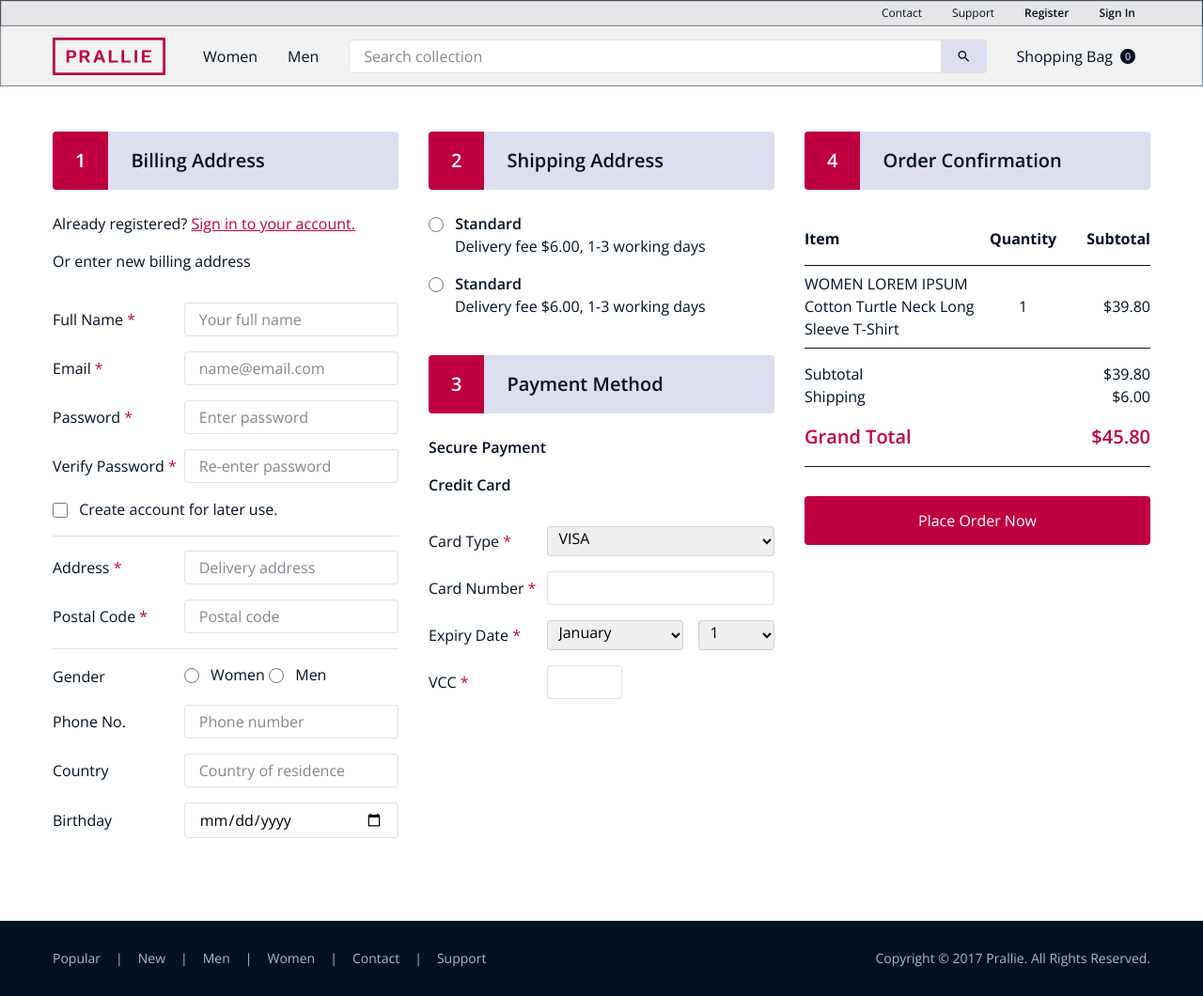
After one commit to rpradhana/im4717-assignment, a PHP site: page /checkout.php in a window 1280 px wide. The commit adds this page. Shown: the whole page at 94% size. Run offline with PHP 8.4, Linux system fonts and the light colour scheme.

Commit message:
add checkout page remove dependency packages fix redundant stylings

```diff
--- a/bag.php
+++ b/bag.php
@@ -10,7 +10,7 @@
 					<h2 class="header u-m-medium--bottom">Shopping Bag</h2>
 					<table class="bag__table">
 						<tr class="table__header">
-							<th class="u-align--left">Image</th>
+							<th class="u-align--left u-p-zero--left">Image</th>
 							<th>Color</th>
 							<th>Size</th>
 							<th class="u-align--left">Item</th>
@@ -19,7 +19,7 @@
 							<th class="u-align--right">Subtotal</th>
 							<th></th>
 						</tr>
-						<tr class="table__row bag__content">
+						<tr class="table__row">
 							<td>
 								<img src="./images/pexels-photo-428338.jpg" class="bag__thumbnail">
 							</td>
--- /dev/null
+++ b/checkout.php
@@ -0,0 +1,280 @@
+<!DOCTYPE html>
+<html lang="en-GB">
+<?php include './php/head.php'; ?>
+<body class="debug o f h">
+	<?php include './php/nav.php' ?>
+	<section class="checkout">
+		<div class="container">
+			<form id="checkout">
+				<div class="row">
+					<div class="four column">
+						<section class="stepper">
+							<div class="stepper__header">
+								<div class="stepper__index">
+									<h3>1</h3>
+								</div>
+								<div class="stepper__step-name">
+									<h3>Billing Address</h3>
+								</div>
+							</div>
+							<div class="stepper__content">
+								<div class="u-m-medium--bottom">Already registered? <a href="#">Sign in to your account.</a></div>
+								<div class="u-m-medium--bottom">Or enter new billing address</div>
+								<table class="u-fill">
+									<tbody class="checkout__section">
+										<tr class="checkout__row">
+											<td>
+												<label class="label--required">Full Name</label>
+											</td>
+											<td>
+												<input type="text" name="name" id="name" class="input input--text u-fill" placeholder="Your full name" required>
+											</td>
+										</tr>
+										<tr class="checkout__row">
+											<td>
+												<label class="label--required">Email</label>
+											</td>
+											<td>
+												<input type="text" name="email" id="email" class="input--text u-fill" placeholder="name@email.com" required>
+											</td>
+										</tr>
+										<!-- HIDE IF #create-ccount !checked -->
+										<tr class="checkout__row">
+											<td>
+												<label class="label--required">Password</label>
+											</td>
+											<td>
+												<input type="password" name="password" id="password" class="input--text u-fill" placeholder="Enter password" required>
+											</td>
+										</tr>
+										<tr class="checkout__row">
+											<td>
+												<label class="label--required">Verify Password</label>
+											</td>
+											<td>
+												<input type="password" name="password--verify" id="password--verify" class="input--text u-fill" placeholder="Re-enter password" required>
+											</td>
+										</tr>
+										<tr class="checkout__row">
+											<td colspan="2">
+												<label for="create-account" class="label--checkbox">
+													<input type="checkbox" name="create-account" id="create-account" class="input input--checkbox">
+													Create account for later use.
+												</label>
+											</td>
+										</tr>
+									</tbody>
+									<tbody class="checkout__section">
+										<tr class="checkout__row">
+											<td>
+												<label class="label--required">Address</label>
+											</td>
+											<td>
+												<input type="text" name="address" id="address" class="input--text u-fill" placeholder="Delivery address" required>
+											</td>
+										</tr>
+										<tr class="checkout__row">
+											<td>
+												<label class="label--required">Postal Code</label>
+											</td>
+											<td>
+												<input type="text" name="postal-code" id="postal-code" class="input--text u-fill" placeholder="Postal code" required>
+											</td>
+										</tr>
+									</tbody>
+									<tbody class="checkout__section">
+										<tr class="checkout__row">
+											<td>
+												<label>Gender</label>
+											</td>
+											<td>
+												<label for="gender--men" class="label--radio u-inline-block">
+													<input type="radio" name="gender" value="men" id="gender--men" class="input--radio">
+													Women
+												</label>
+												<label for="gender--women" class="label--radio u-inline-block">
+													<input type="radio" name="gender" value="women" id="gender--women" class="input--radio">
+													Men
+												</label>
+											</td>
+										</tr>
+										<tr class="checkout__row" class="label--required">
+											<td>
+												<label>Phone No.</label>
+											</td>
+											<td>
+												<input type="text" name="phone" id="phone" class="input input--text u-fill" placeholder="Phone number" required>
+											</td>
+										</tr>
+										<tr class="checkout__row">
+											<td>
+												<label>Country</label>
+											</td>
+											<td>
+												<input type="text" name="country" id="country" class="input--text u-fill" placeholder="Country of residence">
+											</td>
+										</tr>
+										<tr class="checkout__row">
+											<td>
+												<label>Birthday</label>
+											</td>
+											<td>
+												<input type="date" name="birthday" id="birthday" class="input--date u-fill">
+											</td>
+										</tr>
+									</tbody>
+								</table>
+							</div>
+						</section>
+					</div>
+					<div class="four column">
+						<section class="stepper">
+							<div class="stepper__header">
+								<div class="stepper__index">
+									<h3>2</h3>
+								</div>
+								<div class="stepper__step-name">
+									<h3>Shipping Address</h3>
+								</div>
+							</div>
+							<div>
+								<label for="gender--women" class="label--radio u-inline-block u-m-medium--bottom">
+									<input type="radio" name="gender" value="women" id="gender--women" class="input--radio">
+									<span><strong>Standard</strong></span>
+									<br>
+									<span>Delivery fee $6.00, 1-3 working days</span>
+								</label>
+								<label for="gender--women" class="label--radio u-inline-block u-m-medium--bottom">
+									<input type="radio" name="gender" value="women" id="gender--women" class="input--radio">
+									<span><strong>Standard</strong></span>
+									<br>
+									<span>Delivery fee $6.00, 1-3 working days</span>
+								</label>
+							</div>
+						</section>
+						<section class="stepper">
+							<div class="stepper__header">
+								<div class="stepper__index">
+									<h3>3</h3>
+								</div>
+								<div class="stepper__step-name">
+									<h3>Payment Method</h3>
+								</div>
+							</div>
+							<h4 class="u-m-medium--bottom">Secure Payment</h4>
+							<h4 class="u-m-medium--bottom">Credit Card</h4>
+							<table class="u-fill">
+								<tbody class="checkout__section">
+									<tr class="checkout__row" class="label--required">
+										<td>
+											<label class="label--required">Card Type</label>
+										</td>
+										<td>
+											<select class="select u-fill">
+												<option value="visa">VISA</option>
+												<option value="mastercard">MasterCard</option>
+											</select>
+										</td>
+									</tr>
+									<tr class="checkout__row">
+										<td>
+											<label class="label--required">Card Number</label>
+										</td>
+										<td>
+											<input type="text" name="card-number" id="card-number" class="input--text u-fill" required>
+										</td>
+									</tr>
+									<tr class="checkout__row">
+										<td>
+											<label class="label--required">Expiry Date</label>
+										</td>
+										<td>
+											<div class="payment__expiry">
+												<select class="select u-m-medium--right u-flex-2">
+													<option value="January" selected="selected">January</option>
+													<option value="February">February</option>
+													<option value="March">March</option>
+													<option value="April">April</option>
+													<option value="May">May</option>
+													<option value="June">June</option>
+													<option value="July">July</option>
+													<option value="August">August</option>
+													<option value="September">September</option>
+													<option value="October">October</option>
+													<option value="November">November</option>
+													<option value="December">December</option>
+												</select>
+												<select class="select u-flex-1">
+													<!-- Day option is based on selected month -->
+													<option value="1" selected="selected">1</option>
+												</select>
+											</div>
+										</td>
+									</tr>
+									<tr class="checkout__row">
+										<td>
+											<label class="label--required">VCC</label>
+										</td>
+										<td>
+											<input type="text" name="vcc" id="vcc" class="input--text" required>
+										</td>
+									</tr>
+								</tbody>
+							</table>
+						</section>
+					</div>
+					<div class="four column">
+						<section class="stepper">
+							<div class="stepper__header">
+								<div class="stepper__index">
+									<h3>4</h3>
+								</div>
+								<div class="stepper__step-name">
+									<h3>Order Confirmation</h3>
+								</div>
+							</div>
+							<table class="bag__table">
+								<tr class="table__header">
+									<th class="u-align--left u-p-zero--left">Item</th>
+									<th>Quantity</th>
+									<th class="u-align--right u-p-zero--right">Subtotal</th>
+								</tr>
+								<tr class="table__row">
+									<td class="u-align--left">
+										WOMEN LOREM IPSUM Cotton Turtle Neck Long Sleeve T-Shirt
+									</td>
+									<td>
+										1
+									</td>
+									<td class="u-align--right u-p-zero--right">
+										$39.80
+									</td>
+								</tr>
+								<tr class="table__row">
+									<td colspan="2" class="u-align--left">
+										<div>Subtotal</div>
+										<div>Shipping</div>
+										<div><h3 class="header u-m-medium--top">Grand Total</h3></div>
+									</td>
+									<td class="u-align--right u-p-zero--right">
+										<div>$39.80</div>
+										<div>$6.00</div>
+										<div><h3 class="header u-m-medium--top">$45.80</h3></div>
+									</td>
+								</tr>
+							</table>
+							<div class="bag__order">
+								<button type="submit" class="button button--primary button--large">
+									Place Order Now
+								</button>
+							</div>
+						</section>
+					</div>
+				</div>
+			</form>
+		</div>
+	</section>
+	<?php include './php/footer.php' ?>
+	<script type="text/javascript" src='./js/global.js'></script>
+</body>
+</html>
--- a/css/src/components.styl
+++ b/css/src/components.styl
@@ -51,6 +51,9 @@
 
 .menu__search
 	margin 0 size-m
+	display flex
+	flex-direction row
+	flex 1
 
 .nav__submenu
 	justify-content flex-end
@@ -134,7 +137,7 @@
 .hero__button
 	text-transform uppercase
 	letter-spacing 0.2em
-	font-weight 600
+	font-weight weight-medium
 	padding size-xl size-xxl
 	background color-primary
 	color color-white
@@ -312,6 +315,11 @@
 	width 42%
 	padding size-s size-s
 
+.price__input input:focus
+	outline-style:none;
+	box-shadow:none;
+	border-color:transparent;
+
 .price__input input
 	display inline-block
 	margin-left size-xs
@@ -337,7 +345,7 @@
 	margin-bottom size-s
 
 .product-info__price--current
-	font-weight bold
+	font-weight weight-medium
 	margin-right size-s
 
 .product-info__price--pre-discount
@@ -398,5 +406,47 @@
 	margin-top size-xl
 
 .bag__subtotal
-	font-weight bold
+	font-weight weight-medium
 	margin-right size-l
+
+.bag__order
+	display flex
+	flex-direction row
+	align-items center
+	margin-top size-xl
+
+.bag__order *
+	flex 1
+	justify-content center
+
+.bag__final-check
+	box-shadow(0)
+
+/**
+ * Checkout
+ */
+
+.checkout
+	margin-top size-xxl
+
+.checkout__section:not(:nth-last-of-type(1))
+	box-shadow(0 1px 0 0 color-light-grey)
+
+.checkout__section::before
+.checkout__section::after
+	content ''
+	display block
+	height size-s
+
+.checkout__row td
+	padding size-s 0
+
+.checkout__row td:nth-child(1)
+	padding-right size-s
+
+.payment__expiry
+	display flex
+	flex-direction row
+
+.payment__expiry *
+	display flex
--- a/css/src/elements.styl
+++ b/css/src/elements.styl
@@ -45,7 +45,7 @@ h4
 
 body
 	font-family font
-	font-weight base-weight
+	font-weight weight-regular
 	line-height lh-l
 	background-color color-white
 	color color-black
@@ -61,3 +61,6 @@ a
 
 a:hover
 	color lightness(color-primary, 50%)
+
+strong
+	font-weight weight-medium
--- a/css/src/objects.styl
+++ b/css/src/objects.styl
@@ -7,6 +7,10 @@
 
 .header a
 	text-decoration none
+
+/**
+ * Button
+ */
 
 .button
 	display flex
@@ -52,6 +56,10 @@
 	outline()
 	border-radius()
 
+/**
+ * Icon
+ */
+
 .icon
 .icon *
 	display flex
@@ -59,29 +67,44 @@
 .button__icon
 	margin-right size-s
 
-.form--search
-	display flex
-	flex-direction row
-	flex 1
+/**
+ * Input
+ */
 
+.input--date
 .input--text
 	background #FFFFFF
 	border none
 	padding size-s size-m
 	width 5rem
-	box-shadow(inset 0 0 1px 1px alpha(color-black, 0.125))
+	inner-outline(alpha(color-black, 0.125))
 	border-radius()
 
+.input--date
 .input--text:focus
 	box-shadow(0 0 2px 0 alpha(color-secondary, 1))
 
 .input--text::placeholder
 	color alpha(color-black, 0.5)
 
+.input--date
+	appearance none
+	-webkit-appearance none
+	font-family font
+	cursor pointer
+	font-family font
+	display inline-block !important
+	visibility visible !important
+	inner-outline(alpha(color-black, 0.125))
+
+/**
+ * Select
+ */
+
 .select
 	border none
 	padding size-xs size-s
-	box-shadow(inset 0 0 1px 1px alpha(color-black, 0.125))
+	inner-outline(alpha(color-black, 0.125))
 	border-radius()
 
 .select--with-label
@@ -90,13 +113,21 @@
 /**
  * Label
  */
+.label--required
+	white-space nowrap
 
+.label--required:after
+	content " *"
+	color color-primary
+
+.label--radio
 .label--checkbox
 	display block
 	padding-left 1.75em
 	text-indent -1.75em
 	cursor pointer
 
+.label--radio:not(:nth-last-of-type(1))
 .label--checkbox:not(:nth-last-of-type(1))
 	margin-bottom size-xs
 
@@ -104,6 +135,7 @@
  * Checkbox
  */
 
+.input--radio
 .input--checkbox
 	width 1em
 	height 1em
@@ -150,3 +182,36 @@
 
 .table__row td:nth-child(1)
 	padding size-s 0
+
+/**
+ * Stepper
+ */
+
+.stepper
+	margin-bottom size-l
+
+.stepper__header
+	width 100%
+	display flex
+	flex-direction row
+	margin-bottom size-l
+
+.stepper__index
+	padding size-m size-l
+	background color-primary
+	color color-white
+	text-align center
+	border-top-left-radius 4px
+	border-bottom-left-radius 4px
+
+.stepper__step-name
+	padding-left size-l
+	background color-light-grey
+	flex 1
+	display flex
+	justify-content center
+	border-top-right-radius 4px
+	border-bottom-right-radius 4px
+
+.stepper__content
+	display flex
--- a/css/src/settings.styl
+++ b/css/src/settings.styl
@@ -5,7 +5,9 @@
 // Font
 @import url('https://fonts.googleapis.com/css?family=Open+Sans:400,600,700')
 font = 'Open Sans'
-base-weight = 400
+weight-regular = 400
+weight-medium = 600
+weight-bold = 700
 base = 100%
 h1   = 2rem
 h2   = 1.5rem
@@ -24,7 +26,7 @@ color-black      = #001122
 color-dark-grey  = #667788
 color-grey       = #AABBCC
 color-light-grey = #DDDEEF
-color-white      = #FAFAFA
+color-white      = #FFFFFF
 color-primary    = #BF0040 // pink red
 color-secondary  = #154070 // navy blue
 color-tertiary   = color-yellow
--- a/css/src/tools.styl
+++ b/css/src/tools.styl
@@ -21,7 +21,10 @@ transition(args = all 0.1s ease-out)
  */
 
 outline(color = color-black)
-	box-shadow(0 0 0 1px color)
+	box-shadow(0 0 1px 1px color)
+
+inner-outline(color = color-black)
+	box-shadow(inset 0 0 1px 1px color)
 
 clearfix()
 	&:after
--- a/css/src/utilities.styl
+++ b/css/src/utilities.styl
@@ -3,43 +3,44 @@
  */
 
 .u-fill
-	width 100%
+	width 100% !important
 
+.u-inline-block
+	display inline-block !important
 .u-block
-	display block
+	display block !important
+.u-flex
+	display flex !important
 
-.u-flex
-	display flex
-
-.u-flex-fill
-	flex 1
+.u-flex-1
+	flex 1 !important
+.u-flex-2
+	flex 2 !important
 
 .u-flex-column
-	flex-direction column
-
+	flex-direction column !important
 .u-flex-row
-	flex-direction row
+	flex-direction row !important
 
 .u-p-zero
-	padding 0px
-
+	padding 0px !important
 .u-p-zero--left
-	padding-left 0px
-
+	padding-left 0px !important
 .u-p-zero--right
-	padding-right 0px
+	padding-right 0px !important
 
 .u-m-medium--top
-	margin-top size-m
-
+	margin-top size-m !important
+.u-m-medium--right
+	margin-right size-m !important
 .u-m-medium--bottom
-	margin-bottom size-m
+	margin-bottom size-m !important
+.u-m-medium--left
+	margin-left size-m !important
 
 .u-align--center
-	text-align center
-
+	text-align center !important
 .u-align--left
-	text-align left
-
+	text-align left !important
 .u-align--right
-	text-align right
+	text-align right !important
--- a/css/style.css
+++ b/css/style.css
@@ -47,9 +47,9 @@ button-moz-focusring,
 [type="button"]-moz-focusring,
 [type="reset"]-moz-focusring,
 [type="submit"]-moz-focusring {
-  -webkit-box-shadow: 0 0 0 1px 1px;
-  -moz-box-shadow: 0 0 0 1px 1px;
-  box-shadow: 0 0 0 1px 1px;
+  -webkit-box-shadow: 0 0 1px 1px 1px;
+  -moz-box-shadow: 0 0 1px 1px 1px;
+  box-shadow: 0 0 1px 1px 1px;
 }
 [type="number"]-webkit-inner-spin-button,
 [type="number"]-webkit-outer-spin-button {
@@ -197,14 +197,14 @@ button-moz-focusring,
 }
 .button--primary {
   background: #bf0040;
-  color: #fafafa;
+  color: #fff;
   -webkit-border-radius: 4px;
   -moz-border-radius: 4px;
   border-radius: 4px;
 }
 .button--primary:hover {
   background: #f05;
-  color: #fafafa;
+  color: #fff;
 }
 .button--secondary {
   background: #dddeef;
@@ -234,11 +234,7 @@ button-moz-focusring,
 .button__icon {
   margin-right: 0.5rem;
 }
-.form--search {
-  display: flex;
-  flex-direction: row;
-  flex: 1;
-}
+.input--date,
 .input--text {
   background: #fff;
   border: none;
@@ -251,6 +247,7 @@ button-moz-focusring,
   -moz-border-radius: 4px;
   border-radius: 4px;
 }
+.input--date,
 .input--text:focus {
   -webkit-box-shadow: 0 0 2px 0 #154070;
   -moz-box-shadow: 0 0 2px 0 #154070;
@@ -258,6 +255,18 @@ button-moz-focusring,
 }
 .input--text::placeholder {
   color: rgba(0,17,34,0.5);
+}
+.input--date {
+  appearance: none;
+  -webkit-appearance: none;
+  font-family: 'Open Sans';
+  cursor: pointer;
+  font-family: 'Open Sans';
+  display: inline-block !important;
+  visibility: visible !important;
+  -webkit-box-shadow: inset 0 0 1px 1px rgba(0,17,34,0.125);
+  -moz-box-shadow: inset 0 0 1px 1px rgba(0,17,34,0.125);
+  box-shadow: inset 0 0 1px 1px rgba(0,17,34,0.125);
 }
 .select {
   border: none;
@@ -272,15 +281,25 @@ button-moz-focusring,
 .select--with-label {
   margin-left: 0.5rem;
 }
+.label--required {
+  white-space: nowrap;
+}
+.label--required:after {
+  content: " *";
+  color: #bf0040;
+}
+.label--radio,
 .label--checkbox {
   display: block;
   padding-left: 1.75em;
   text-indent: -1.75em;
   cursor: pointer;
 }
+.label--radio:not(:nth-last-of-type(1)),
 .label--checkbox:not(:nth-last-of-type(1)) {
   margin-bottom: 0.25rem;
 }
+.input--radio,
 .input--checkbox {
   width: 1em;
   height: 1em;
@@ -298,7 +317,7 @@ button-moz-focusring,
   font-size: 0.675rem;
   height: 1rem;
   width: 1rem;
-  color: #fafafa;
+  color: #fff;
   display: flex;
   align-self: center;
   align-items: center;
@@ -323,6 +342,35 @@ button-moz-focusring,
 }
 .table__row td:nth-child(1) {
   padding: 0.5rem 0;
+}
+.stepper {
+  margin-bottom: 1.5rem;
+}
+.stepper__header {
+  width: 100%;
+  display: flex;
+  flex-direction: row;
+  margin-bottom: 1.5rem;
+}
+.stepper__index {
+  padding: 1rem 1.5rem;
+  background: #bf0040;
+  color: #fff;
+  text-align: center;
+  border-top-left-radius: 4px;
+  border-bottom-left-radius: 4px;
+}
+.stepper__step-name {
+  padding-left: 1.5rem;
+  background: #dddeef;
+  flex: 1;
+  display: flex;
+  justify-content: center;
+  border-top-right-radius: 4px;
+  border-bottom-right-radius: 4px;
+}
+.stepper__content {
+  display: flex;
 }
 html {
   font-size: 100%;
@@ -375,7 +423,7 @@ body {
   font-family: 'Open Sans';
   font-weight: 400;
   line-height: 1.5em;
-  background-color: #fafafa;
+  background-color: #fff;
   color: #012;
 }
 body * {
@@ -390,8 +438,11 @@ a {
 a:hover {
   color: #f05;
 }
+strong {
+  font-weight: 600;
+}
 .nav {
-  background: #fafafa;
+  background: #fff;
   -webkit-box-shadow: 0 0.125rem 0.125rem 0 rgba(0,17,34,0.125);
   -moz-box-shadow: 0 0.125rem 0.125rem 0 rgba(0,17,34,0.125);
   box-shadow: 0 0.125rem 0.125rem 0 rgba(0,17,34,0.125);
@@ -413,7 +464,7 @@ a:hover {
   z-index: 100;
 }
 .nav--tertiary {
-  background: #fafafa;
+  background: #fff;
   border-top: 1px solid rgba(0,17,34,0.125);
   -webkit-box-shadow: 0 0.125rem 0.125rem 0 rgba(0,17,34,0.125);
   -moz-box-shadow: 0 0.125rem 0.125rem 0 rgba(0,17,34,0.125);
@@ -444,6 +495,9 @@ a:hover {
 }
 .menu__search {
   margin: 0 1rem;
+  display: flex;
+  flex-direction: row;
+  flex: 1;
 }
 .nav__submenu {
   justify-content: flex-end;
@@ -528,7 +582,7 @@ a:hover {
   font-weight: 600;
   padding: 2rem 3rem;
   background: #bf0040;
-  color: #fafafa;
+  color: #fff;
 }
 [id^=collection] {
   padding: 2rem 0;
@@ -558,7 +612,7 @@ a:hover {
   text-transform: uppercase;
   padding: 0.25rem 0.5rem;
   background: #012;
-  color: #fafafa;
+  color: #fff;
   margin-top: 0.125rem;
   float: left;
   clear: both;
@@ -693,6 +747,13 @@ a:hover {
   width: 42%;
   padding: 0.5rem 0.5rem;
 }
+.price__input input:focus {
+  outline-style: none;
+  -webkit-box-shadow: none;
+  -moz-box-shadow: none;
+  box-shadow: none;
+  border-color: transparent;
+}
 .price__input input {
   display: inline-block;
   margin-left: 0.25rem;
@@ -714,7 +775,7 @@ a:hover {
   margin-bottom: 0.5rem;
 }
 .product-info__price--current {
-  font-weight: bold;
+  font-weight: 600;
   margin-right: 0.5rem;
 }
 .product-info__price--pre-discount {
@@ -738,9 +799,9 @@ a:hover {
   display: flex;
 }
 .product-thumbnails--active {
-  -webkit-box-shadow: 0 0 0 1px #bf0040;
-  -moz-box-shadow: 0 0 0 1px #bf0040;
-  box-shadow: 0 0 0 1px #bf0040;
+  -webkit-box-shadow: 0 0 1px 1px #bf0040;
+  -moz-box-shadow: 0 0 1px 1px #bf0040;
+  box-shadow: 0 0 1px 1px #bf0040;
 }
 .bag {
   margin: 3rem 0 0 0;
@@ -769,48 +830,102 @@ a:hover {
   margin-top: 2rem;
 }
 .bag__subtotal {
-  font-weight: bold;
+  font-weight: 600;
   margin-right: 1.5rem;
 }
+.bag__order {
+  display: flex;
+  flex-direction: row;
+  align-items: center;
+  margin-top: 2rem;
+}
+.bag__order * {
+  flex: 1;
+  justify-content: center;
+}
+.bag__final-check {
+  -webkit-box-shadow: 0;
+  -moz-box-shadow: 0;
+  box-shadow: 0;
+}
+.checkout {
+  margin-top: 3rem;
+}
+.checkout__section:not(:nth-last-of-type(1)) {
+  -webkit-box-shadow: 0 1px 0 0 #dddeef;
+  -moz-box-shadow: 0 1px 0 0 #dddeef;
+  box-shadow: 0 1px 0 0 #dddeef;
+}
+.checkout__section::before,
+.checkout__section::after {
+  content: '';
+  display: block;
+  height: 0.5rem;
+}
+.checkout__row td {
+  padding: 0.5rem 0;
+}
+.checkout__row td:nth-child(1) {
+  padding-right: 0.5rem;
+}
+.payment__expiry {
+  display: flex;
+  flex-direction: row;
+}
+.payment__expiry * {
+  display: flex;
+}
 .u-fill {
-  width: 100%;
+  width: 100% !important;
+}
+.u-inline-block {
+  display: inline-block !important;
 }
 .u-block {
-  display: block;
+  display: block !important;
 }
 .u-flex {
-  display: flex;
+  display: flex !important;
 }
-.u-flex-fill {
-  flex: 1;
+.u-flex-1 {
+  flex: 1 !important;
+}
+.u-flex-2 {
+  flex: 2 !important;
 }
 .u-flex-column {
-  flex-direction: column;
+  flex-direction: column !important;
 }
 .u-flex-row {
-  flex-direction: row;
+  flex-direction: row !important;
 }
 .u-p-zero {
-  padding: 0px;
+  padding: 0px !important;
 }
 .u-p-zero--left {
-  padding-left: 0px;
+  padding-left: 0px !important;
 }
 .u-p-zero--right {
-  padding-right: 0px;
+  padding-right: 0px !important;
 }
 .u-m-medium--top {
-  margin-top: 1rem;
+  margin-top: 1rem !important;
+}
+.u-m-medium--right {
+  margin-right: 1rem !important;
 }
 .u-m-medium--bottom {
-  margin-bottom: 1rem;
+  margin-bottom: 1rem !important;
+}
+.u-m-medium--left {
+  margin-left: 1rem !important;
 }
 .u-align--center {
-  text-align: center;
+  text-align: center !important;
 }
 .u-align--left {
-  text-align: left;
+  text-align: left !important;
 }
 .u-align--right {
-  text-align: right;
+  text-align: right !important;
 }
--- a/php/nav.php
+++ b/php/nav.php
@@ -21,8 +21,8 @@
 						<a href="#" class="nav__logo"><img src="./images/logo.svg"></a>
 						<a href="#" id="menu__button--women" class="button menu__button">Women</a>
 						<a href="#" id="menu__button--men" class="button menu__button">Men</a>
-						<form class="form--search menu__search">
-							<input type="text" class="input--text search__input u-flex-fill" placeholder="Search collection">
+						<form class="menu__search">
+							<input type="text" class="input--text search__input u-flex-1" placeholder="Search collection">
 							<button type="submit" class="button button--secondary search__button">
 								<!-- <img src="http://via.placeholder.com/20x20" class="icon"> -->
 								<div class="icon">
--- a/product.php
+++ b/product.php
@@ -61,7 +61,7 @@
 										echo '
 											<div class="six column u-p-zero">
 												<label for="color--' . $color . '" class="label label--checkbox">
-													<input type="checkbox" name="color" class="input--checkbox" id="color--' . $color . '">
+													<input type="radio" name="color" class="input--checkbox" id="color--' . $color . '">
 													' . $color_string . '
 												</label>
 											</div>
@@ -90,7 +90,7 @@
 										echo '
 											<div class="six column u-p-zero">
 												<label for="size--' . $size . '" class="label label--checkbox">
-													<input type="checkbox" name="size" class="input--checkbox" id="size--' . $size . '">
+													<input type="radio" name="size" class="input--checkbox" id="size--' . $size . '">
 													' . $size_string . '
 												</label>
 											</div>
--- a/shop.php
+++ b/shop.php
@@ -15,10 +15,10 @@
 							<div class="search-result__info">
 								Displaying all products
 							</div>
-							<div class="search-result__sort">
+							<div>
 								Sort by
 								<select class="select select--with-label">
-									<option class="" value="popular">Most Popular</option>
+									<option value="popular">Most Popular</option>
 								</select>
 							</div>
 						</div>
```
Also changed, not shown: other parts of css/style.css (+12 -12 lines), package-lock.json (deleted).
